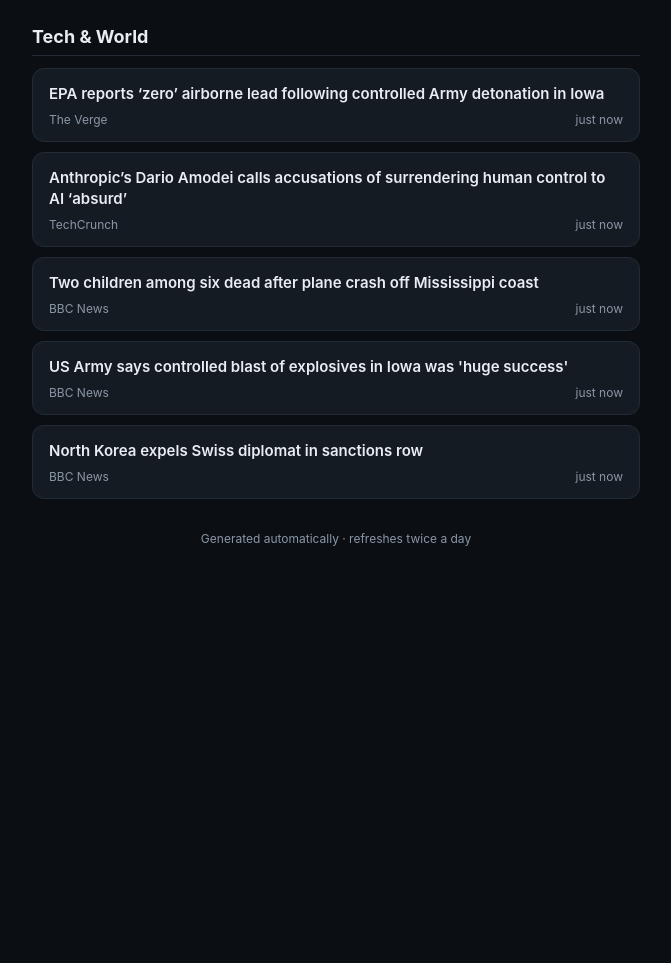
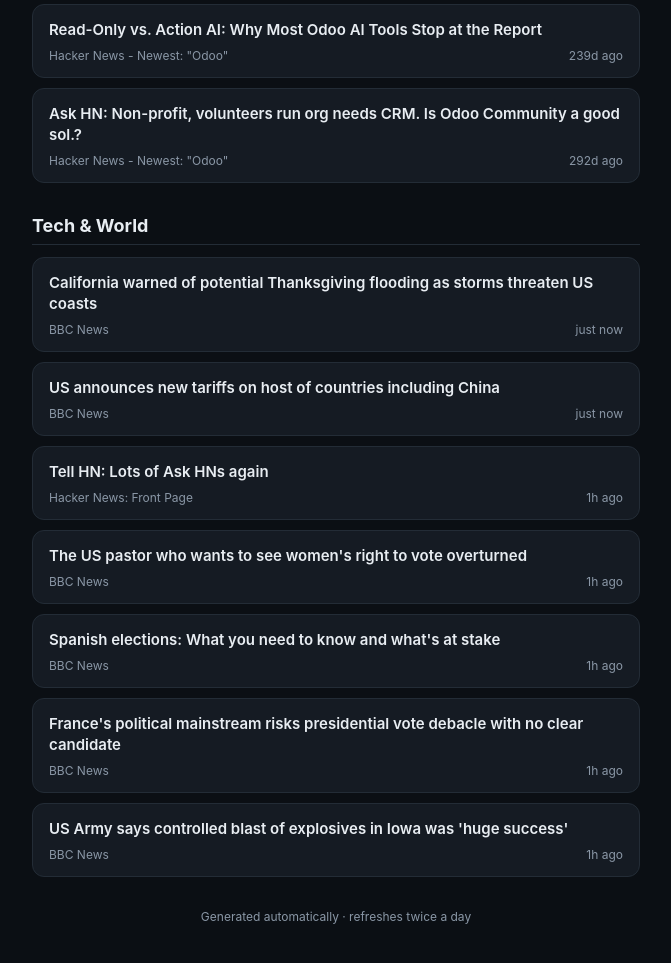
Before and after one commit to savyasachin/tech-digest_theodoobin, a plain HTML site: page docs/index.html in a window 1280 px wide. Shown: the part 605-1568 px from the top of the page, without its empty margins (304-975 px from the left). Before the commit the page ends 1199 px from the top, so only its background shows below. Drawn offline with Linux system fonts and the light colour scheme.

Commit message:
Update daily digest page

```diff
--- a/docs/index.html
+++ b/docs/index.html
@@ -3,7 +3,7 @@
 <head>
 <meta charset="UTF-8">
 <meta name="viewport" content="width=device-width, initial-scale=1.0">
-<title>Quick Check - Wednesday, 25 November - 19:49</title>
+<title>Full Digest - Thursday, 26 November - 01:43</title>
 <style>
   :root {
     color-scheme: light dark;
@@ -101,9 +101,9 @@
 </head>
 <body>
   <header>
-    <div class="eyebrow">Quick Check</div>
+    <div class="eyebrow">Full Digest</div>
     <h1>Daily Digest</h1>
-    <div class="timestamp">Wednesday, 25 November - 19:49 (Asia/Qatar)</div>
+    <div class="timestamp">Thursday, 26 November - 01:43 (Asia/Qatar)</div>
   </header>
 
 
@@ -115,7 +115,7 @@
         <div class="card-title">Show HN: Mini-Runbot – Ephemeral Odoo Enviroments Using Python and Docker</div>
         <div class="card-meta">
           <span class="card-source">Hacker News - Newest: &quot;Odoo&quot;</span>
-          <span class="card-age">65d ago</span>
+          <span class="card-age">66d ago</span>
         </div>
       </a>
 
@@ -155,6 +155,24 @@
         </div>
       </a>
 
+
+      <a class="card" href="https://www.odooclaw.ai/blog/read-only-vs-action-ai-why-most-odoo-ai-tools-stop-at-the-report" target="_blank" rel="noopener">
+        <div class="card-title">Read-Only vs. Action AI: Why Most Odoo AI Tools Stop at the Report</div>
+        <div class="card-meta">
+          <span class="card-source">Hacker News - Newest: &quot;Odoo&quot;</span>
+          <span class="card-age">239d ago</span>
+        </div>
+      </a>
+
+
+      <a class="card" href="https://news.ycombinator.com/item?id=46920322" target="_blank" rel="noopener">
+        <div class="card-title">Ask HN: Non-profit, volunteers run org needs CRM. Is Odoo Community a good sol.?</div>
+        <div class="card-meta">
+          <span class="card-source">Hacker News - Newest: &quot;Odoo&quot;</span>
+          <span class="card-age">292d ago</span>
+        </div>
+      </a>
+
       </div>
     </section>
 
@@ -162,29 +180,56 @@
       <h2>Tech &amp; World</h2>
       <div class="cards">
 
-      <a class="card" href="https://www.theverge.com/science/1042109/us-army-detonation-lead-azide-explosives-iowa-ammunition-plant" target="_blank" rel="noopener">
-        <div class="card-title">EPA reports ‘zero’ airborne lead following controlled Army detonation in Iowa</div>
+      <a class="card" href="https://www.bbc.co.uk/news/articles/ckn806qq760po?at_medium=RSS&amp;at_campaign=rss" target="_blank" rel="noopener">
+        <div class="card-title">California warned of potential Thanksgiving flooding as storms threaten US coasts</div>
         <div class="card-meta">
-          <span class="card-source">The Verge</span>
+          <span class="card-source">BBC News</span>
           <span class="card-age">just now</span>
         </div>
       </a>
 
 
-      <a class="card" href="https://techcrunch.com/2026/11/25/anthropics-dario-amodei-calls-accusations-of-surrendering-human-control-to-ai-absurd/" target="_blank" rel="noopener">
-        <div class="card-title">Anthropic’s Dario Amodei calls accusations of surrendering human control to AI ‘absurd’</div>
+      <a class="card" href="https://www.bbc.co.uk/news/articles/c893r9ke5p97o?at_medium=RSS&amp;at_campaign=rss" target="_blank" rel="noopener">
+        <div class="card-title">US announces new tariffs on host of countries including China</div>
         <div class="card-meta">
-          <span class="card-source">TechCrunch</span>
+          <span class="card-source">BBC News</span>
           <span class="card-age">just now</span>
         </div>
       </a>
 
 
-      <a class="card" href="https://www.bbc.co.uk/news/articles/c6z74l1017zpo?at_medium=RSS&amp;at_campaign=rss" target="_blank" rel="noopener">
-        <div class="card-title">Two children among six dead after plane crash off Mississippi coast</div>
+      <a class="card" href="https://news.ycombinator.com/item?id=50649864" target="_blank" rel="noopener">
+        <div class="card-title">Tell HN: Lots of Ask HNs again</div>
+        <div class="card-meta">
+          <span class="card-source">Hacker News: Front Page</span>
+          <span class="card-age">1h ago</span>
+        </div>
+      </a>
+
+
+      <a class="card" href="https://www.bbc.co.uk/news/articles/cwe89jyz4012o?at_medium=RSS&amp;at_campaign=rss" target="_blank" rel="noopener">
+        <div class="card-title">The US pastor who wants to see women&#x27;s right to vote overturned</div>
         <div class="card-meta">
           <span class="card-source">BBC News</span>
-          <span class="card-age">just now</span>
+          <span class="card-age">1h ago</span>
+        </div>
+      </a>
+
+
+      <a class="card" href="https://www.bbc.co.uk/news/articles/c6wy4ejnyvdyo?at_medium=RSS&amp;at_campaign=rss" target="_blank" rel="noopener">
+        <div class="card-title">Spanish elections: What you need to know and what&#x27;s at stake</div>
+        <div class="card-meta">
+          <span class="card-source">BBC News</span>
+          <span class="card-age">1h ago</span>
+        </div>
+      </a>
+
+
+      <a class="card" href="https://www.bbc.co.uk/news/articles/cq772vedgepro?at_medium=RSS&amp;at_campaign=rss" target="_blank" rel="noopener">
+        <div class="card-title">France&#x27;s political mainstream risks presidential vote debacle with no clear candidate</div>
+        <div class="card-meta">
+          <span class="card-source">BBC News</span>
+          <span class="card-age">1h ago</span>
         </div>
       </a>
 
@@ -193,16 +238,7 @@
         <div class="card-title">US Army says controlled blast of explosives in Iowa was &#x27;huge success&#x27;</div>
         <div class="card-meta">
           <span class="card-source">BBC News</span>
-          <span class="card-age">just now</span>
-        </div>
-      </a>
-
-
-      <a class="card" href="https://www.bbc.co.uk/news/articles/cq0l34e4kkr5o?at_medium=RSS&amp;at_campaign=rss" target="_blank" rel="noopener">
-        <div class="card-title">North Korea expels Swiss diplomat in sanctions row</div>
-        <div class="card-meta">
-          <span class="card-source">BBC News</span>
-          <span class="card-age">just now</span>
+          <span class="card-age">1h ago</span>
         </div>
       </a>
 
```
